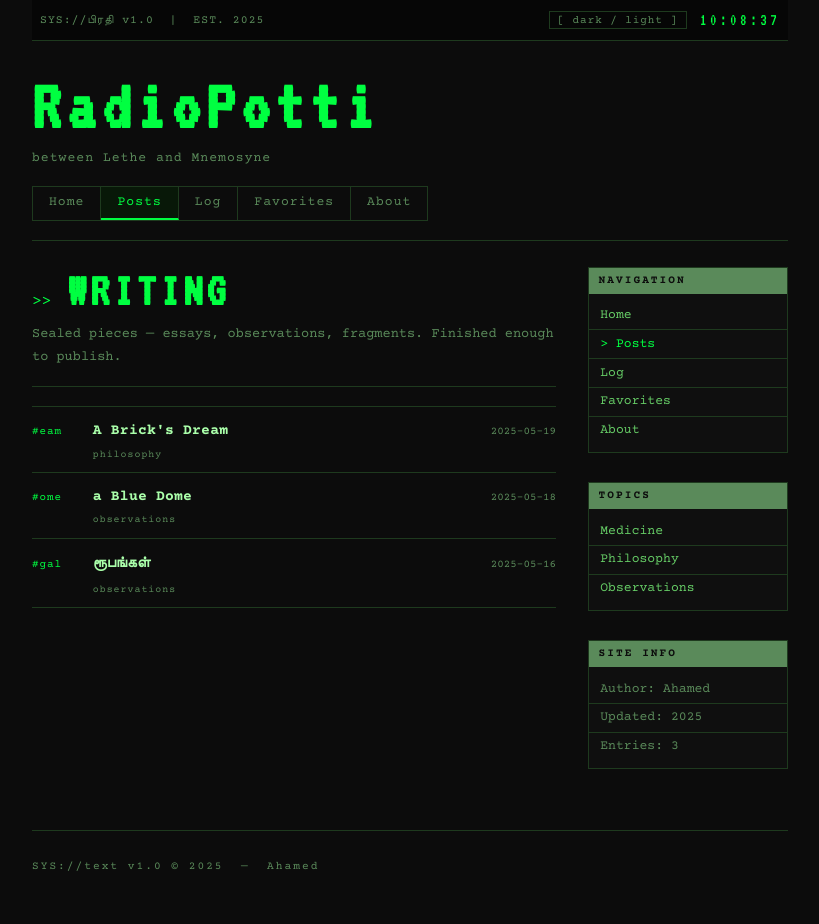
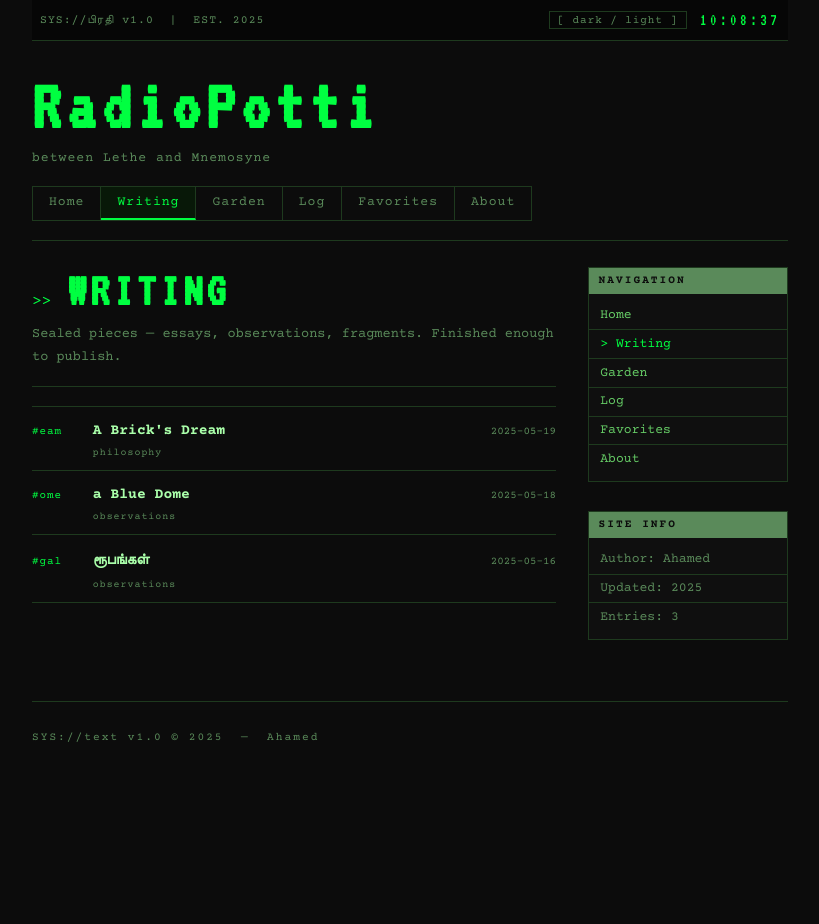
Before and after one commit to greatwhit3shark1969-lgtm/Myblog, a Jekyll site: the page built from blog.html, in a window 1280 px wide. Shown: the whole page, without its empty margins (230-1049 px from the left). Built offline with Jekyll 4.4.1, drawn with Linux system fonts in a browser that asks for light colours; some web fonts are replaced; after the commit the page ends 900 px from its top, so only the background shows below that.

Commit message:
Update blog.html

```diff
--- a/blog.html
+++ b/blog.html
@@ -6,13 +6,12 @@ layout: null
 <head>
   <meta charset="UTF-8">
   <meta name="viewport" content="width=device-width, initial-scale=1.0">
-  <title>Posts — RadioPotti</title>
+  <title>Writing — RadioPotti</title>
   <link rel="preconnect" href="https://fonts.googleapis.com">
   <link href="https://fonts.googleapis.com/css2?family=Courier+Prime:ital,wght@0,400;0,700;1,400&family=VT323&family=Arima:wght@400;700&family=Catamaran:wght@400;700&display=swap" rel="stylesheet">
   <link rel="stylesheet" href="style.css">
   <script>(function(){const t=localStorage.getItem('rp-theme')||'dark';document.documentElement.setAttribute('data-theme',t);})();</script>
   <style>
-    /* Tighter post list */
     .entry-row {
       display: grid;
       grid-template-columns: 3rem 1fr auto;
@@ -23,49 +22,17 @@ layout: null
       text-decoration: none;
       transition: background 0.1s;
     }
-    .entry-row:hover {
-      background: var(--nav-hover-bg);
-    }
-    .entry-row:first-of-type {
-      border-top: 1px solid var(--border);
-    }
-    .entry-num {
-      font-size: 0.68rem;
-      color: var(--accent);
-      letter-spacing: 1px;
-      white-space: nowrap;
-    }
-    .entry-title {
-      font-size: 0.92rem;
-      color: var(--text-bright);
-      font-weight: 700;
-      letter-spacing: 0.2px;
-    }
-    .entry-title[lang="ta"] {
-      font-family: 'Catamaran', sans-serif;
-      font-size: 0.95rem;
-    }
-    .entry-date {
-      font-size: 0.68rem;
-      color: var(--text-dim);
-      white-space: nowrap;
-    }
-    .entry-tag {
-      font-size: 0.62rem;
-      color: var(--text-dim);
-      letter-spacing: 1px;
-      margin-top: 0.1rem;
-    }
-    .entry-inner {
-      min-width: 0;
-    }
+    .entry-row:hover { background: var(--nav-hover-bg); }
+    .entry-row:first-of-type { border-top: 1px solid var(--border); }
+    .entry-num { font-size: 0.68rem; color: var(--accent); letter-spacing: 1px; white-space: nowrap; }
+    .entry-inner { min-width: 0; }
+    .entry-title { font-size: 0.92rem; color: var(--text-bright); font-weight: 700; }
+    .entry-title[lang="ta"] { font-family: 'Catamaran', sans-serif; font-size: 0.95rem; }
+    .entry-date { font-size: 0.68rem; color: var(--text-dim); white-space: nowrap; }
+    .entry-tag { font-size: 0.62rem; color: var(--text-dim); letter-spacing: 1px; }
     @media (max-width: 600px) {
-      .entry-row {
-        grid-template-columns: 2.5rem 1fr;
-      }
-      .entry-date {
-        display: none;
-      }
+      .entry-row { grid-template-columns: 2.5rem 1fr; }
+      .entry-date { display: none; }
     }
   </style>
 </head>
@@ -87,7 +54,8 @@ layout: null
       </div>
       <nav class="main-nav">
         <a href="index.html">Home</a>
-        <a href="blog.html" class="active">Posts</a>
+        <a href="blog.html" class="active">Writing</a>
+        <a href="garden.html">Garden</a>
         <a href="log.html">Log</a>
         <a href="favorites.html">Favorites</a>
         <a href="about.html">About</a>
@@ -111,9 +79,7 @@ layout: null
           <span class="entry-num">#{{ post.id | default: forloop.index | prepend: '00' | slice: -3, 3 }}</span>
           <span class="entry-inner">
             <span class="entry-title" {% if post.lang %}lang="{{ post.lang }}"{% endif %}>{{ post.title }}</span>
-            {% if post.tags %}
-            <div class="entry-tag">{{ post.tags | join: ', ' }}</div>
-            {% endif %}
+            {% if post.tags %}<div class="entry-tag">{{ post.tags | join: ', ' }}</div>{% endif %}
           </span>
           <span class="entry-date">{{ post.date | date: "%Y-%m-%d" }}</span>
         </a>
@@ -126,18 +92,11 @@ layout: null
           <h3 class="sidebar-heading">Navigation</h3>
           <ul>
             <li><a href="index.html">Home</a></li>
-            <li><a href="blog.html" class="active">Posts</a></li>
+            <li><a href="blog.html" class="active">Writing</a></li>
+            <li><a href="garden.html">Garden</a></li>
             <li><a href="log.html">Log</a></li>
             <li><a href="favorites.html">Favorites</a></li>
             <li><a href="about.html">About</a></li>
-          </ul>
-        </div>
-        <div class="sidebar-block">
-          <h3 class="sidebar-heading">Topics</h3>
-          <ul>
-            <li><a href="medicine.html">Medicine</a></li>
-            <li><a href="philosophy.html">Philosophy</a></li>
-            <li><a href="observations.html">Observations</a></li>
           </ul>
         </div>
         <div class="sidebar-block">
@@ -165,7 +124,6 @@ layout: null
         .map(n=>String(n).padStart(2,'0')).join(':');
     }
     setInterval(updateClock, 1000); updateClock();
-
     document.getElementById('theme-toggle').addEventListener('click', function() {
       const next = document.documentElement.getAttribute('data-theme') === 'dark' ? 'light' : 'dark';
       document.documentElement.setAttribute('data-theme', next);
```
